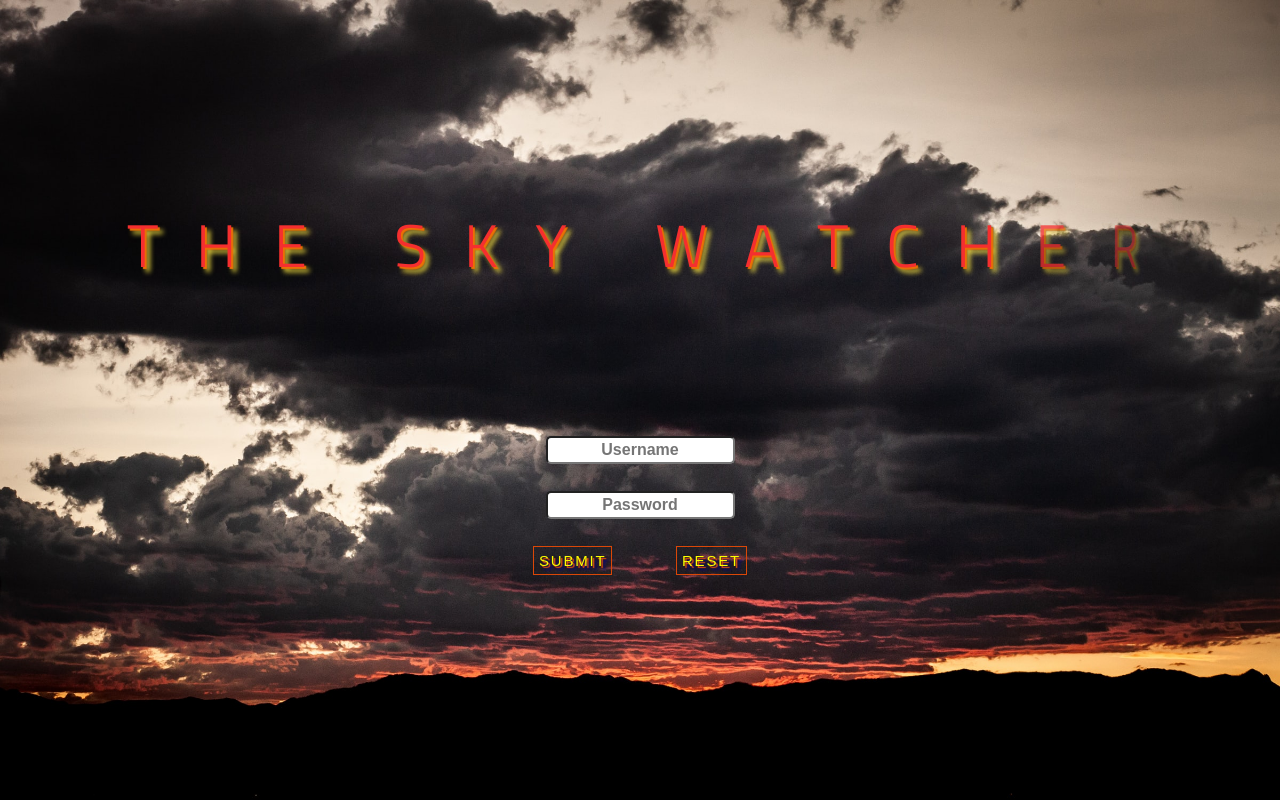
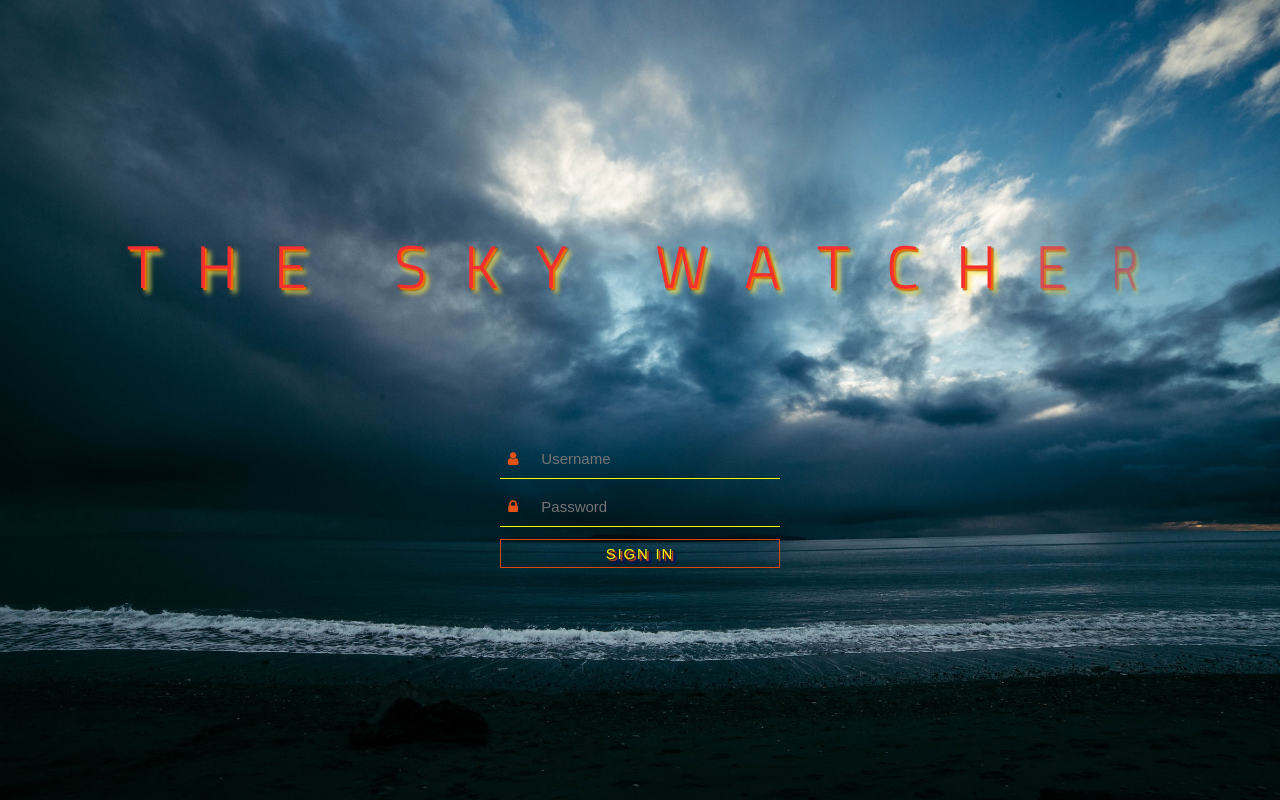
Before and after one commit to niaah101/gallery-project, a plain HTML site: page index.html in a window 1280 px wide. Drawn offline with Linux system fonts and the light colour scheme.

Commit message:
Changed landing page background-Updated form on index.html and form.js-Updated about.html with menu

```diff
--- a/css/style.css
+++ b/css/style.css
@@ -73,7 +73,7 @@ p {
     border: 2px solid whitesmoke;
 }
 
-.form {
+/* .form {
     display: flex;
 }
 
@@ -115,8 +115,8 @@ p {
     height: 2em;
     font-size: 14px;
     border-radius: 5px;
-    /* background: transparent; */
-    /* border-color: rgb(228,83,22); */
+    /* background: transparent;
+    /* border-color: rgb(228,83,22);
 }
 
 .myform ::placeholder {
@@ -124,7 +124,7 @@ p {
     font-weight: bold;
     text-align: center;
 }
-
+ */
 
 .nav-menu {
     display: flex;
@@ -182,9 +182,10 @@ p {
     flex-direction: column;
     align-items: center;
     justify-content: center;
-    background-image: url(../images/landing.jpg);
+    background-image: url(../images/landing2.jpg);
     background-size: cover;
     background-repeat: no-repeat;
+    opacity: 100%;
     height: 100vh;
     font-family: 'Titillium Web';
 }
@@ -199,23 +200,69 @@ p {
     margin-bottom: 2em;
 }
 
+.vidsmoke form {
+    width: 100%;
+}
+
+.vidsmoke .login-container {
+    display: flex;
+    flex-direction: column;
+    width: 280px;
+    align-items: center;
+    color: rgb(228, 83, 22);
+}
+
+.vidsmoke .textbox {
+    width: 100%;
+    overflow: hidden;
+    font-size: 15px;
+    padding: 8px 0;
+    margin: 8px 0;
+    border-bottom: 1px solid;
+    border-color: yellow;
+}
+
+.textbox i {
+    width: 26px;
+    text-align: center;
+}
+
+.textbox input {
+    border: none;
+    outline: none;
+    background: none;
+    color: white;
+    font-size: 15px;
+    width: 85px;
+    margin: 0 10px;
+}
+
 .vidsmoke .button {
-    padding: 10px 15px;
+    width: 100%;
+    padding: 5px;
     background: transparent;
     border: 1px solid rgb(219, 71, 7);
     text-decoration: none;
     display: inline;
     margin: 0 2em;
-    font-size: 17px;
+    font-size: 15px;
+    cursor: pointer;
     color: yellow;
+    margin: 12px 0;
     text-decoration: none;
     text-transform: uppercase;
     letter-spacing: .12em;
     text-shadow: 2px 2px 1px rgb(228, 83, 22),
             4px 4px 3px darkblue,
             2px 2px 2px black;
-    display: none;
+    display: block;
 }
+
+.vidsmoke .button:hover {
+    background: white;
+
+}
+
 
 /* =================================
   Vidsmoke Animation
@@ -338,7 +385,7 @@ p {
     }
 
     .menuLinks {
-        display: block;
+        display: block !important;
     }
 
     .menuLinks li {
--- a/index.html
+++ b/index.html
@@ -5,10 +5,11 @@
   <meta name="viewport" content="width=device-width, initial-scale=1.0">
   <title>The Sky Watcher Project</title>
   <link href="https://fonts.googleapis.com/css2?family=Poppins:ital@1&family=Titillium+Web:wght@300&display=swap" rel="stylesheet">
+  <link rel="stylesheet" href="https://cdnjs.cloudflare.com/ajax/libs/font-awesome/4.7.0/css/font-awesome.min.css">
   <link rel="stylesheet" type='text/css' href="css/style.css">
 </head>
 <body>
-  <!-- <script src="gallery.js"></script> -->
+  <script src="form.js"></script>
 
   <section class="vidsmoke">
     <!-- <video src="smoke.mp4" autoplay muted></video> -->
@@ -30,20 +31,19 @@
       <span>R</span>
     </div>
 
-    <div class="form">
-      <form  class="myform" id="form">
-        <div>
-          <label for="name">Username: </label>
-          <input type="text" name="username" id="username" placeholder="Username" required>
+    <div class="login-container">
+      <form class="form">
+        <div class="textbox">
+          <i class="fa fa-user" aria-hidden="true"></i>
+          <input type="text" name="username" id="username" placeholder="Username"  value="" required>
         </div>
-        <div>
-          <label for="Password">Password: </label>
+
+        <div class="textbox">
+          <i class="fa fa-lock" aria-hidden="true"></i>
           <input type="password" name="password" id="password" placeholder="Password" required>
         </div>
-        <div class="user">
-          <button type="submit" name="submit" id="submit">Submit</button>
-          <button type="reset" id="reset">Reset</button>
-        </div>
+
+        <input class="button" id="button" type="button" name="button" value="Sign In" onclick="login()">
       </form>
     </div>
 
```
Also changed, not shown: about.html (+16 -2 lines), css/form.js (added, +17 -0 lines), images/landing2.jpg (added).
